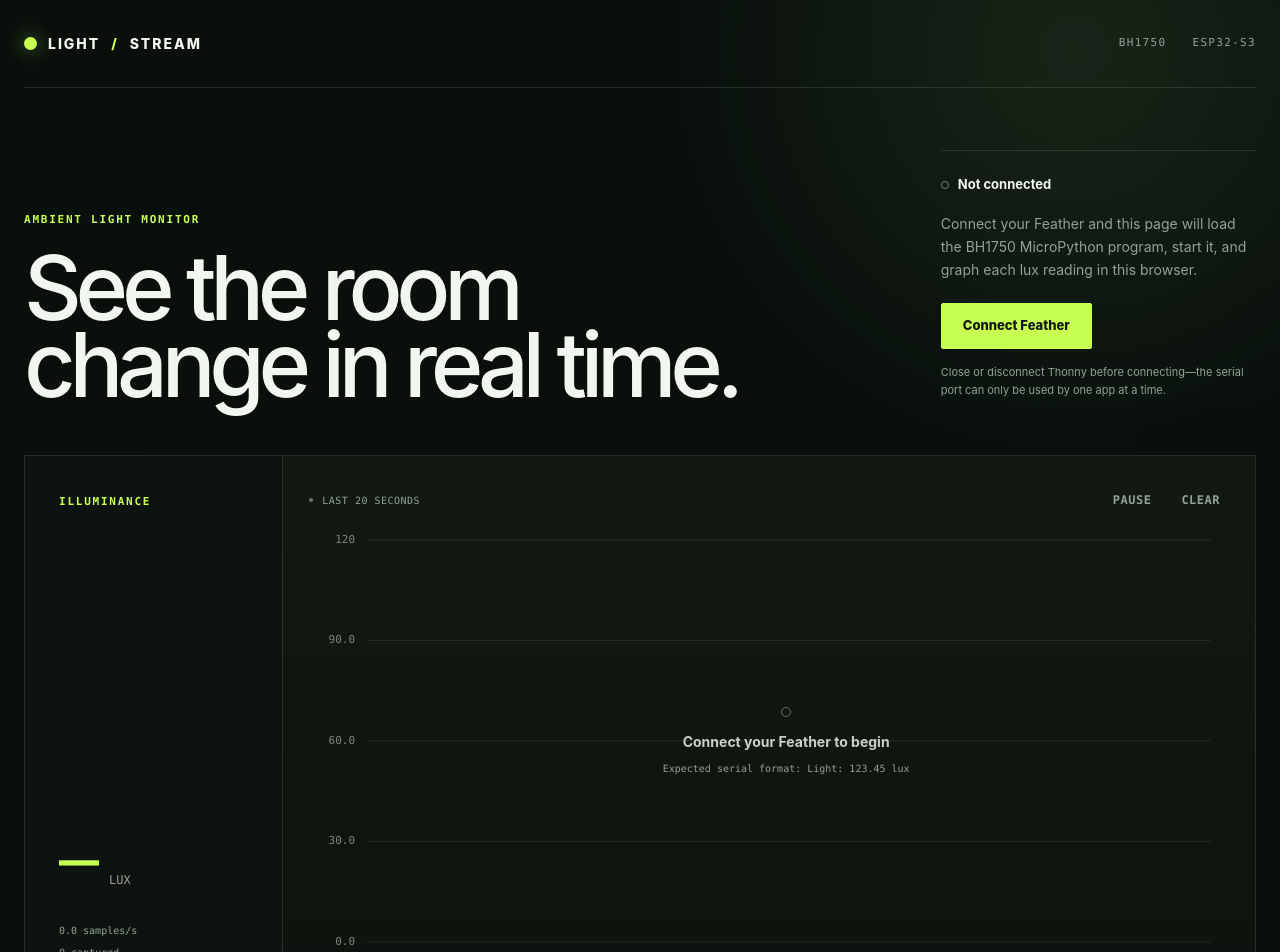
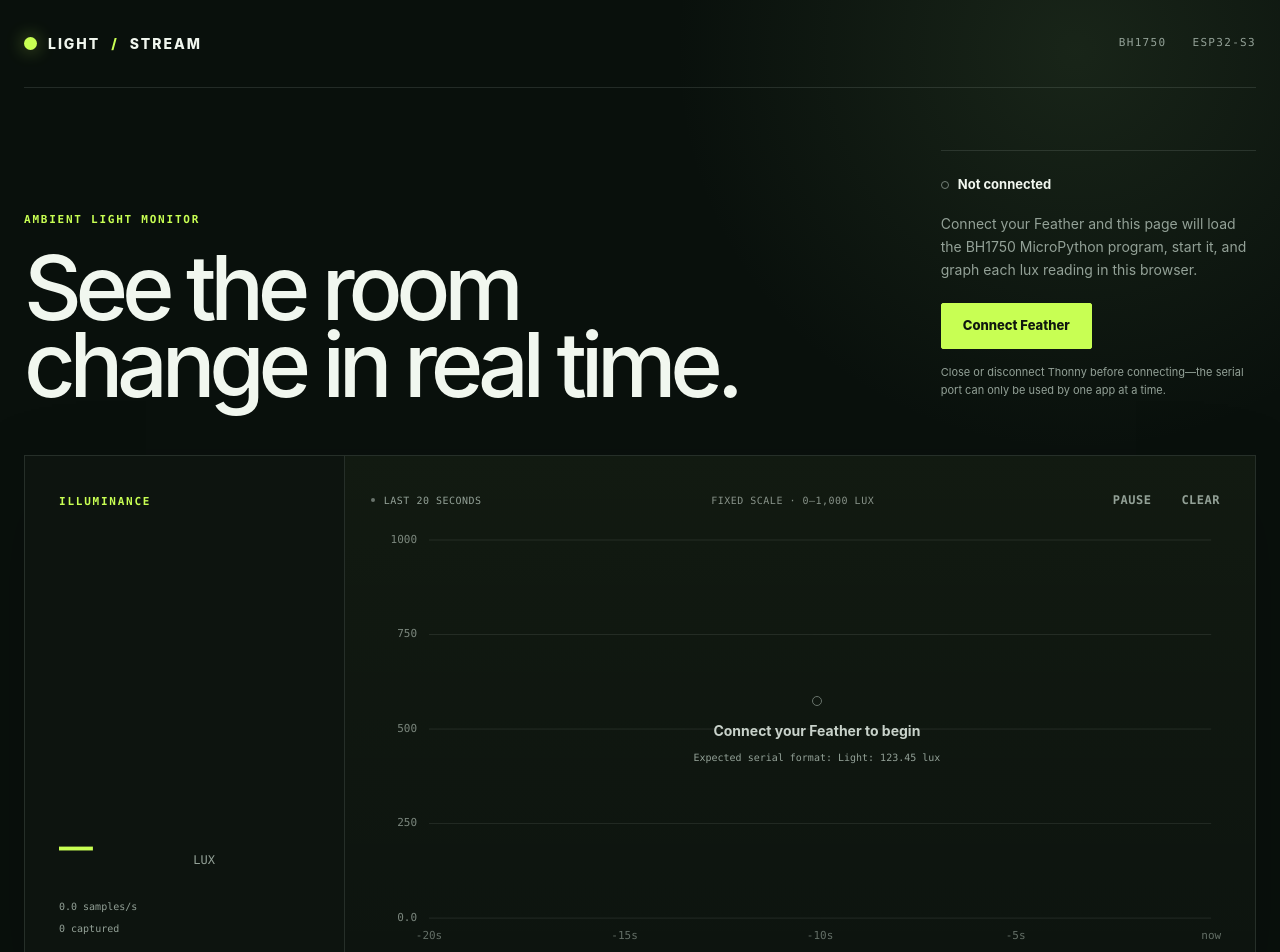
Before and after one commit to tscircuit/light-sensor, a Next.js app: page / in a window 1280 px wide. Shown: the top 952 px of the page. Built offline with nearby package versions, Linux system fonts and the light colour scheme.

Commit message:
Fix chart scale and clipped reading

```diff
--- a/app/globals.css
+++ b/app/globals.css
@@ -243,7 +243,7 @@ h1 {
 .monitor {
   min-height: 520px;
   display: grid;
-  grid-template-columns: minmax(230px, 0.42fr) minmax(0, 1.58fr);
+  grid-template-columns: minmax(300px, 0.52fr) minmax(0, 1.48fr);
   border: 1px solid var(--line);
   background: rgba(14, 21, 16, 0.82);
   box-shadow: 0 30px 80px rgba(0, 0, 0, 0.18);
@@ -258,23 +258,22 @@ h1 {
 }
 
 .live-reading {
-  display: flex;
+  display: grid;
+  grid-template-columns: minmax(0, auto) auto;
   align-items: baseline;
   gap: 10px;
   margin-top: auto;
-  white-space: nowrap;
 }
 
 .live-reading > span {
-  max-width: 100%;
-  overflow: hidden;
   color: var(--acid);
   font-family: ui-monospace, SFMono-Regular, Menlo, monospace;
-  font-size: clamp(3.2rem, 6vw, 6.2rem);
+  font-size: clamp(2.75rem, 4.4vw, 5.2rem);
   font-weight: 450;
+  font-variant-numeric: tabular-nums;
   letter-spacing: -0.08em;
   line-height: 1;
-  text-overflow: ellipsis;
+  white-space: nowrap;
 }
 
 .live-reading small {
@@ -321,6 +320,10 @@ h1 {
   display: flex;
   align-items: center;
   gap: 9px;
+}
+
+.scale-label {
+  color: rgba(220, 235, 224, 0.58);
 }
 
 .live-indicator {
@@ -550,6 +553,10 @@ footer > span {
     padding: 20px 10px 16px;
   }
 
+  .scale-label {
+    display: none;
+  }
+
   .chart-canvas {
     min-height: 350px;
   }
--- a/app/page.tsx
+++ b/app/page.tsx
@@ -24,6 +24,8 @@ type SerialNavigator = Navigator & {
 
 const MAX_POINTS = 3600;
 const WINDOW_MS = 20_000;
+const CHART_MIN_LUX = 0;
+const CHART_MAX_LUX = 1000;
 const ESPRESSIF_USB_VENDOR_ID = 0x303a;
 const SENSOR_SCRIPT = `from machine import I2C, Pin
 from time import sleep_ms
@@ -94,12 +96,8 @@ function LuxChart({ readings }: { readings: Reading[] }) {
 
       const now = readings.at(-1)?.time ?? performance.now();
       const visible = readings.filter((reading) => reading.time >= now - WINDOW_MS);
-      const values = visible.map((reading) => reading.value);
-      const rawMin = values.length ? Math.min(...values) : 0;
-      const rawMax = values.length ? Math.max(...values) : 100;
-      const spread = Math.max(rawMax - rawMin, 8);
-      const min = Math.max(0, rawMin - spread * 0.15);
-      const max = rawMax + spread * 0.2;
+      const min = CHART_MIN_LUX;
+      const max = CHART_MAX_LUX;
 
       ctx.lineWidth = 1;
       ctx.font = "11px ui-monospace, SFMono-Regular, Menlo, monospace";
@@ -131,7 +129,10 @@ function LuxChart({ readings }: { readings: Reading[] }) {
 
       const point = (reading: Reading) => ({
         x: pad.left + ((reading.time - (now - WINDOW_MS)) / WINDOW_MS) * plotWidth,
-        y: pad.top + (1 - (reading.value - min) / (max - min)) * plotHeight,
+        y:
+          pad.top +
+          (1 - (Math.min(max, Math.max(min, reading.value)) - min) / (max - min)) *
+            plotHeight,
       });
 
       const first = point(visible[0]);
@@ -500,6 +501,7 @@ export default function Home() {
               <span className={`live-indicator ${connectionState === "live" ? "active" : ""}`} />
               Last 20 seconds
             </div>
+            <span className="scale-label">Fixed scale · 0–1,000 lux</span>
             <div className="chart-actions">
               <button onClick={() => setPaused((current) => !current)}>
                 {paused ? "Resume" : "Pause"}
```
Also changed, not shown: 1 other file (tests, documents, lock files or other folders).
